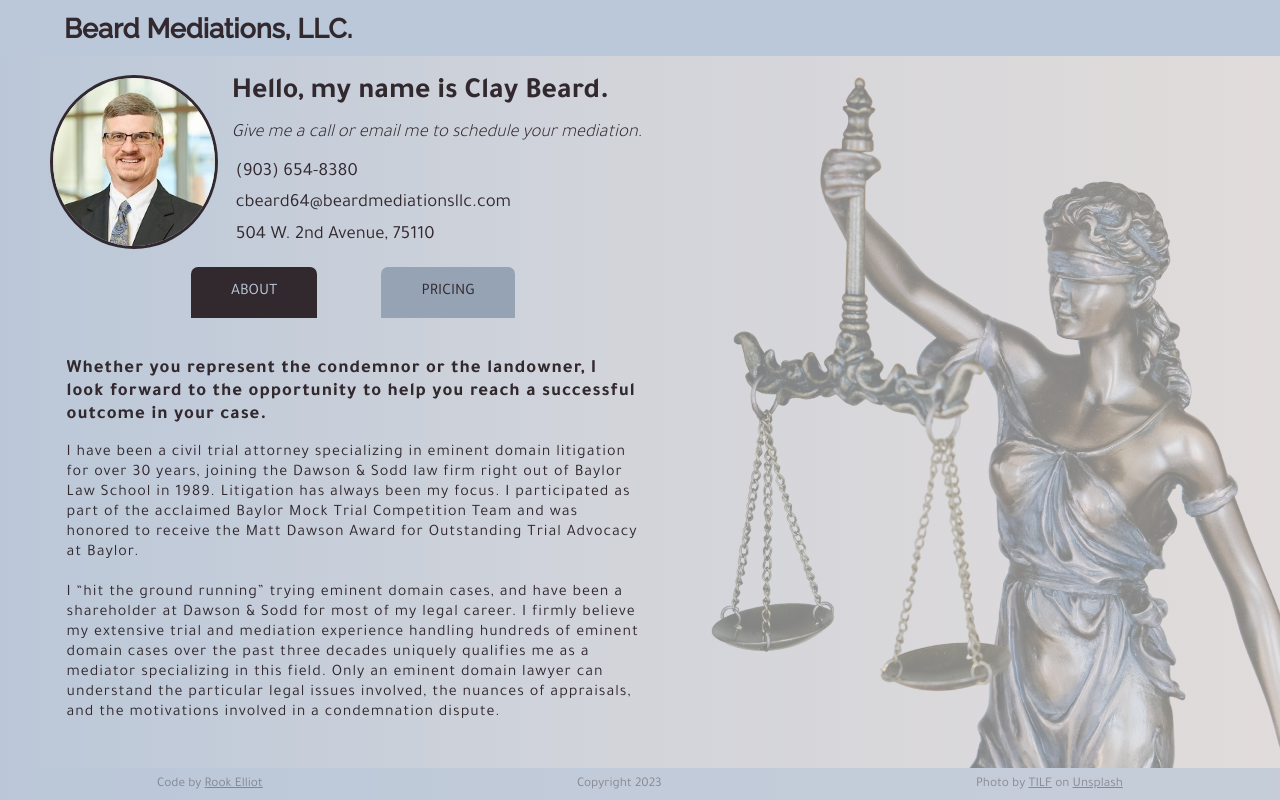
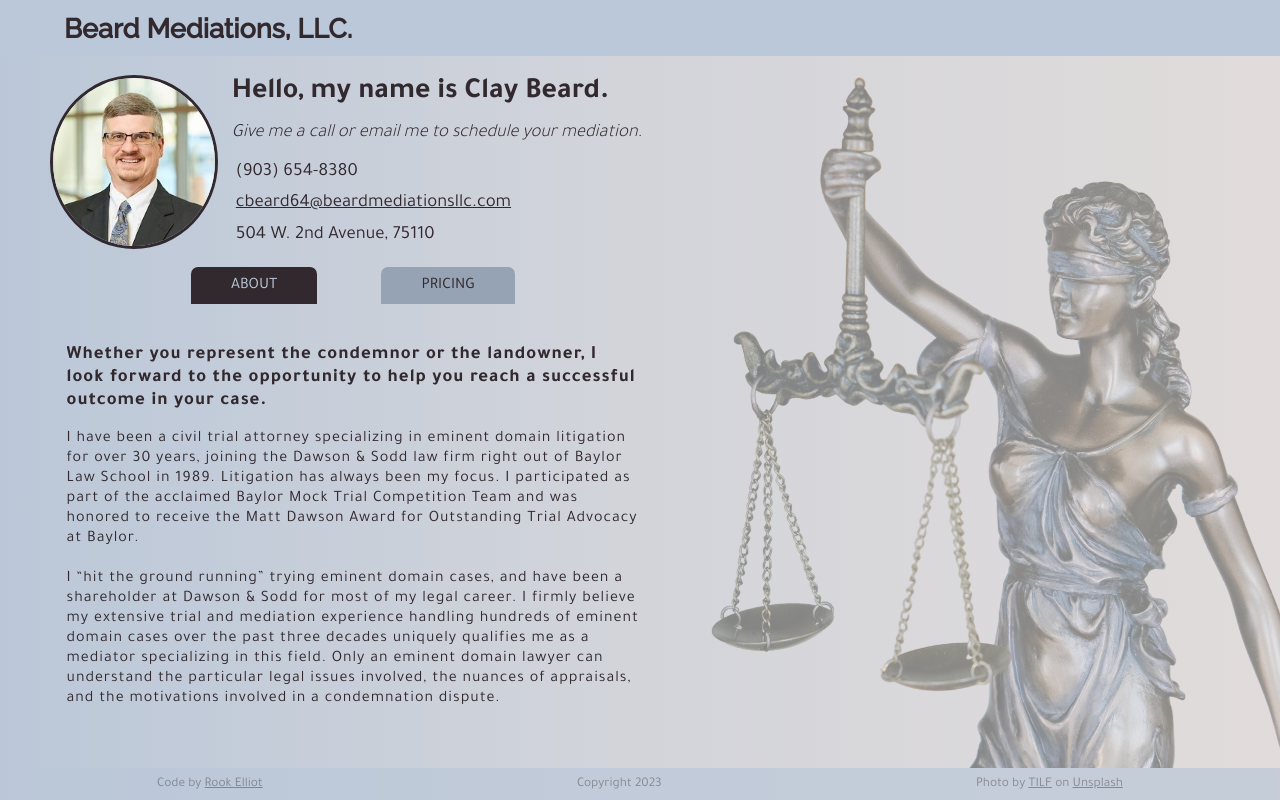
Before and after one commit to h-elliot/beard-mediations, a React (Create React App) app: page / in a window 1280 px wide. Built offline with nearby package versions, Linux system fonts and the light colour scheme.

Commit message:
clean up tabs

```diff
--- a/src/components/Card.js
+++ b/src/components/Card.js
@@ -16,7 +16,11 @@ export default function Navbar() {
 				</h5>
 				<ul className='Profile-contact'>
 					<li id='Contact-phone'>(903) 654-8380</li>
-					<li id='Contact-email'>cbeard64@beardmediationsllc.com</li>
+					<li id='Contact-email'>
+						<a href='cbeard64@beardmediationsllc.com'>
+							cbeard64@beardmediationsllc.com
+						</a>
+					</li>
 					<li>504 W. 2nd Avenue, 75110</li>
 				</ul>
 			</div>
--- a/src/styles/PageContent.css
+++ b/src/styles/PageContent.css
@@ -18,7 +18,5 @@
 
 @media screen and (max-width: 800px) {
 
-	.Page-content-all {
-		/* margin-top: 3vh; */
-	}
+
 }
--- a/src/styles/TabComponent.css
+++ b/src/styles/TabComponent.css
@@ -7,7 +7,7 @@
 }
 
 .Tab-Titles {
-	padding: 2vh 5vh;
+	padding: 1.3vh 5vh 1vh 5vh;
 	margin: 0 4vh;
 
 	background: #96a3b5 ;
@@ -34,14 +34,11 @@ Tab:hover {
 	max-width: 90%;
 }
 
-/* .Tab-content {
-	background: palevioletred;
-} */
-
 @media screen and (max-width: 1300px) {
 	.react-tabs__tab--selected {
-			max-width: 70%; /*todo make more compact*/
+			max-width: 70%;
 	}
+
 	Tab:hover {
 		cursor: pointer;
 	}
@@ -54,13 +51,9 @@ Tab:hover {
 		}
 	.Tab-Titles {
 		padding: 1.6vh 4vh 1vh 4vh;
+		font-size: small;
 	}
-	/*
-	Tab {
-		font-size: calc(2pt +1vmin);
-		? to test if it changes
-		font-size: 72pt;
-	} */
+
 	Tab:hover {
 		cursor: pointer;
 		/*? not working */
```
